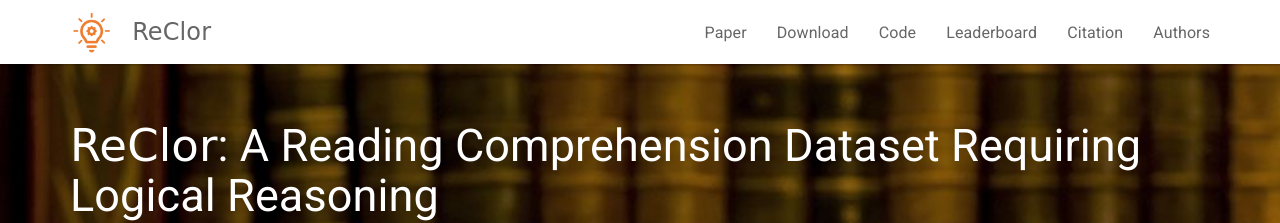
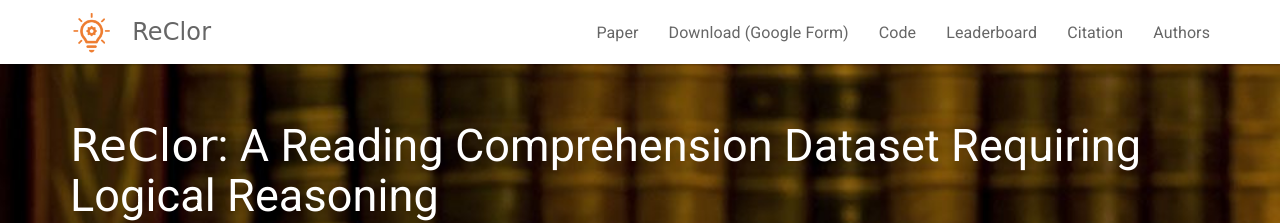
Before and after one commit to yuweihao/reclor, a Jekyll site: the page built from index.html, in a window 1280 px wide. Shown: the top 223 px of the page. Built offline with Jekyll 4.4.1, drawn with Linux system fonts in a browser that asks for light colours.

Commit message:
Update topnav.html

```diff
--- a/_includes/topnav.html
+++ b/_includes/topnav.html
@@ -19,7 +19,7 @@
                 <!-- <li {% if page.sectionid=='docs' %} class="active" {% endif %}><a href="{{ "/docs/home/" | relative_url }}">Docs</a></li>
                 <li {% if page.sectionid=='blog' %} class="active" {% endif %}><a href="{{ site.posts.first.url | relative_url }}">Blog</a></li> -->
                 <li><a href="https://openreview.net/pdf?id=HJgJtT4tvB" target="_blank" rel="external">Paper</a></li>
-                <li><a href="https://docs.google.com/forms/d/e/1FAIpQLSe56wq5xIEGbDsgRN6P6lHr34jfv182AMuiIzjJXmVYCg39oA/viewform" target="_blank" rel="external">Download</a></li>
+                <li><a href="https://docs.google.com/forms/d/e/1FAIpQLSe56wq5xIEGbDsgRN6P6lHr34jfv182AMuiIzjJXmVYCg39oA/viewform" target="_blank" rel="external">Download (Google Form)</a></li>
                 <li><a href="https://github.com/yuweihao/reclor" target="_blank" rel="external">Code</a></li>
                 <li><a href="https://evalai.cloudcv.org/web/challenges/challenge-page/503/leaderboard/1347" target="_blank" rel="external">Leaderboard</a></li>
                 <li><a href="#citation">Citation</a></li>
```
